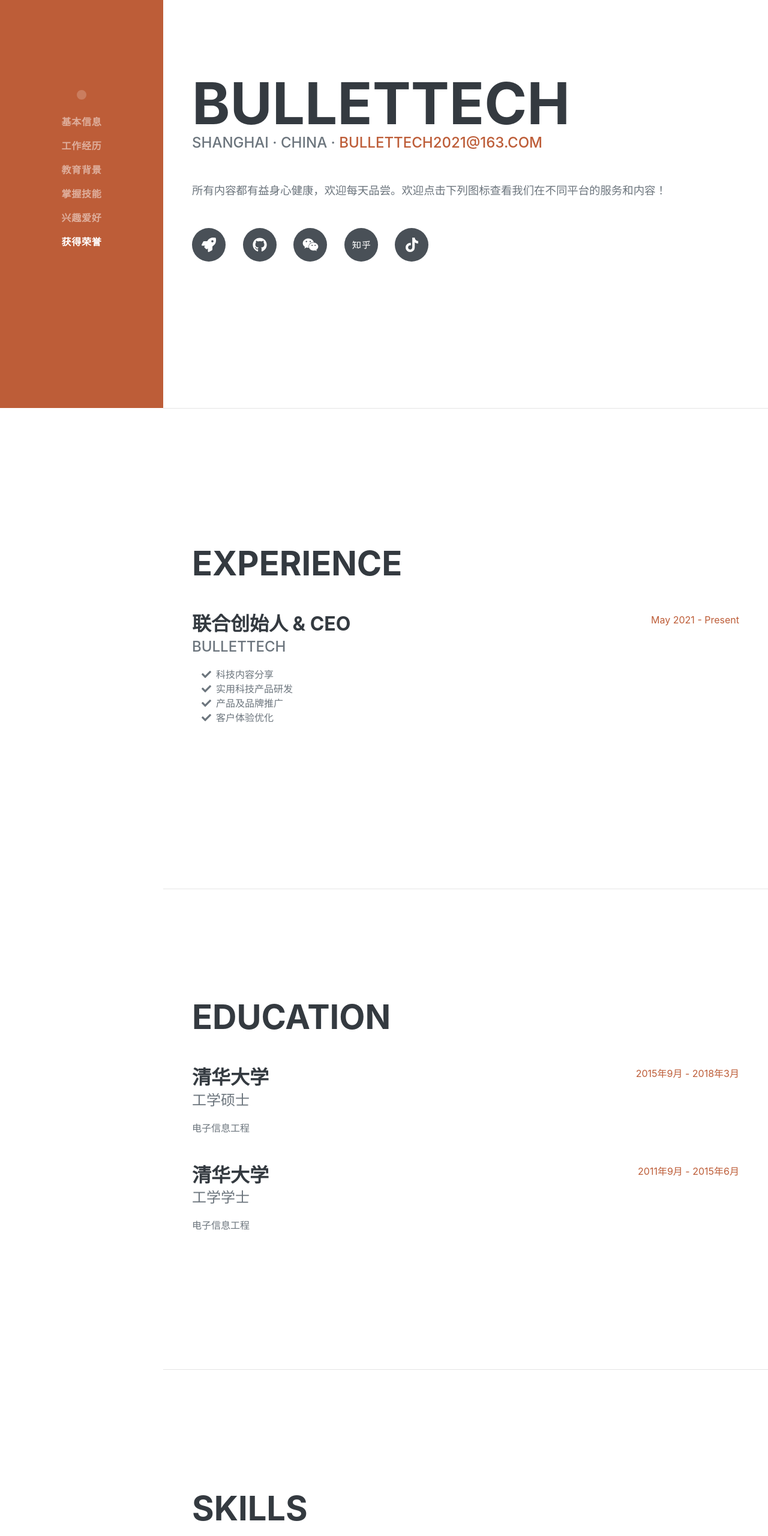
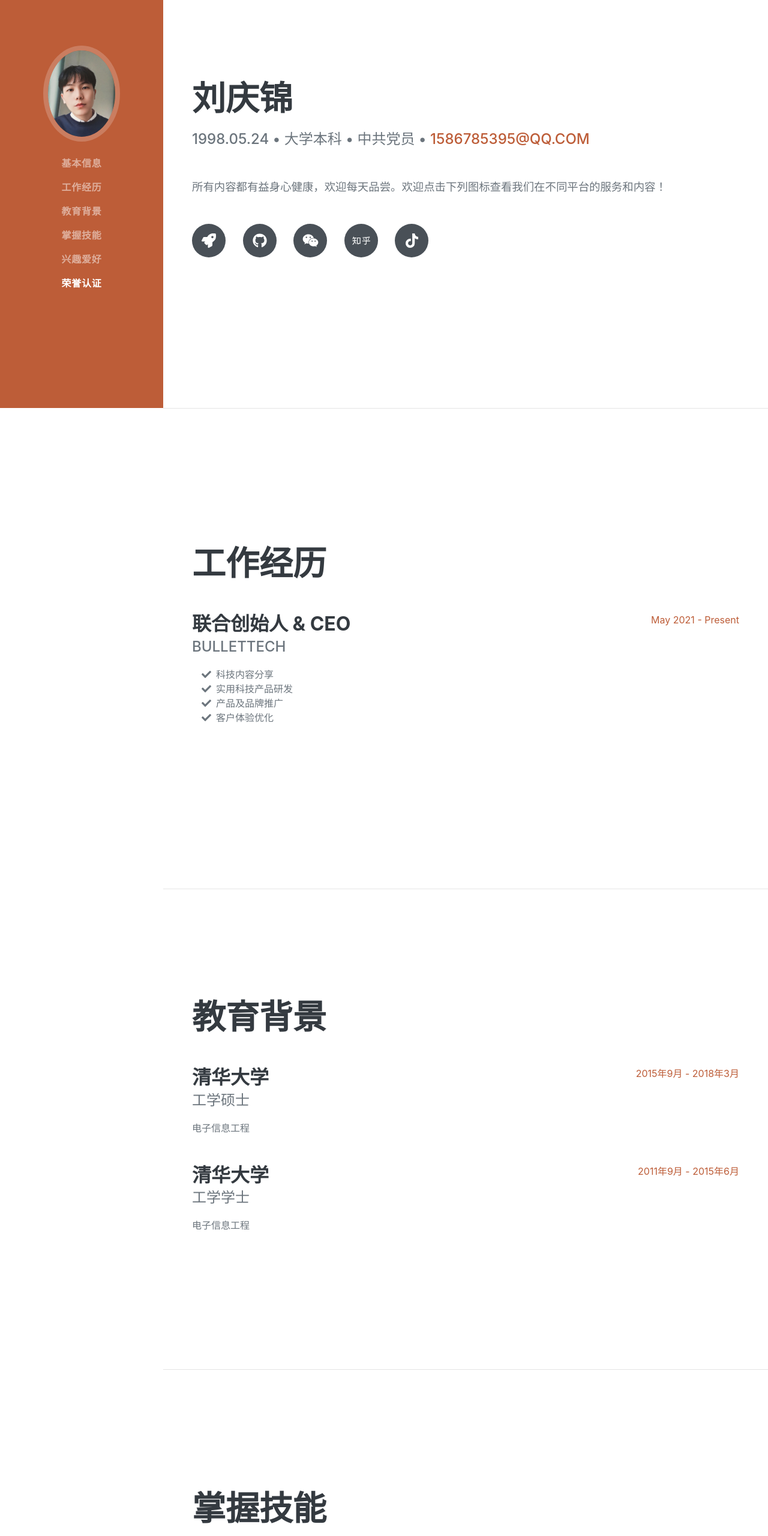
Before and after one commit to lqingjin/cv, a plain HTML site: page home/index.html in a window 1280 px wide. Shown: the part 120-2680 px from the top of the page at 60% size. Drawn offline with nearby package versions, Linux system fonts and the light colour scheme; a web font is replaced by a local one.

Commit message:
更新个人信息

```diff
--- a/home/index.html
+++ b/home/index.html
@@ -6,7 +6,7 @@
     <meta name="viewport" content="width=device-width, initial-scale=1, shrink-to-fit=no" />
     <meta name="description" content="" />
     <meta name="author" content="" />
-    <title>Resume - BulletTech</title>
+    <title>个人简历</title>
     <link rel="icon" type="image/x-icon" href="assets/img/favicon.ico" />
     <!-- Font Awesome icons (free version)-->
     <script src="https://use.fontawesome.com/releases/v5.13.0/js/all.js" crossorigin="anonymous"></script>
@@ -22,9 +22,9 @@
     <!-- Navigation-->
     <nav class="navbar navbar-expand-lg navbar-dark bg-primary fixed-top" id="sideNav">
         <a class="navbar-brand js-scroll-trigger" href="#page-top">
-            <span class="d-block d-lg-none">刘庆锦</span>
+            <span class="d-block d-lg-none">关于我的</span>
             <span class="d-none d-lg-block"><img class="img-fluid img-profile rounded-circle mx-auto mb-2"
-                    src="assets/img/BulletTech_White.jpeg" alt="" /></span>
+                    src="assets/img/photo.jpg" alt="刘庆锦" /></span>
         </a>
         <button class="navbar-toggler" type="button" data-toggle="collapse" data-target="#navbarSupportedContent"
             aria-controls="navbarSupportedContent" aria-expanded="false" aria-label="Toggle navigation"><span
@@ -36,7 +36,7 @@
                 <li class="nav-item"><a class="nav-link js-scroll-trigger" href="#education">教育背景</a></li>
                 <li class="nav-item"><a class="nav-link js-scroll-trigger" href="#skills">掌握技能</a></li>
                 <li class="nav-item"><a class="nav-link js-scroll-trigger" href="#interests">兴趣爱好</a></li>
-                <li class="nav-item"><a class="nav-link js-scroll-trigger" href="#awards">获得荣誉</a></li>
+                <li class="nav-item"><a class="nav-link js-scroll-trigger" href="#awards">荣誉认证</a></li>
             </ul>
         </div>
     </nav>
@@ -45,11 +45,12 @@
         <!-- About-->
         <section class="resume-section" id="about">
             <div class="resume-section-content">
-                <h1 class="mb-0">
-                    BulletTech
-                </h1>
+                <h2 class="mb-0">
+                    刘庆锦
+                </h2>
+                <p></p>
                 <div class="subheading mb-5">
-                    Shanghai · China · <a href="mailto:name@email.com">BulletTech2021@163.com</a>
+                    1998.05.24 • 大学本科 • 中共党员 • <a href="mailto:name@email.com">1586785395@qq.com</a>
                 </div>
                 <p class="lead mb-5">所有内容都有益身心健康，欢迎每天品尝。欢迎点击下列图标查看我们在不同平台的服务和内容！</p>
                 <div class="social-icons">
@@ -71,7 +72,7 @@
         <!-- Experience-->
         <section class="resume-section" id="experience">
             <div class="resume-section-content">
-                <h2 class="mb-5">Experience</h2>
+                <h2 class="mb-5">工作经历</h2>
                 <div class="d-flex flex-column flex-md-row justify-content-between mb-5">
                     <div class="flex-grow-1">
                         <h3 class="mb-0">联合创始人 & CEO</h3>
@@ -105,7 +106,7 @@
         <!-- Education-->
         <section class="resume-section" id="education">
             <div class="resume-section-content">
-                <h2 class="mb-5">Education</h2>
+                <h2 class="mb-5">教育背景</h2>
                 <div class="d-flex flex-column flex-md-row justify-content-between mb-5">
                     <div class="flex-grow-1">
                         <h3 class="mb-0">清华大学</h3>
@@ -128,7 +129,7 @@
         <!-- Skills-->
         <section class="resume-section" id="skills">
             <div class="resume-section-content">
-                <h2 class="mb-5">Skills</h2>
+                <h2 class="mb-5">掌握技能</h2>
                 <div class="subheading mb-3">编程语言和技能</div>
                 <ul class="list-inline dev-icons">
                     <li class="list-inline-item"><i class="fab fa-python"></i></li>
@@ -166,7 +167,7 @@
         <!-- Interests-->
         <section class="resume-section" id="interests">
             <div class="resume-section-content">
-                <h2 class="mb-5">Interests</h2>
+                <h2 class="mb-5">兴趣爱好</h2>
                 <p>摄影、篮球、阅读、编程</p>
             </div>
         </section>
@@ -174,7 +175,7 @@
         <!-- Awards-->
         <section class="resume-section" id="awards">
             <div class="resume-section-content">
-                <h2 class="mb-5">Awards & Certifications</h2>
+                <h2 class="mb-5">荣誉认证</h2>
                 <ul class="fa-ul mb-0">
                     <li>
                         <span class="fa-li"><i class="fas fa-trophy text-warning"></i></span>
```
Also changed, not shown: home/assets/img/photo.jpg (added).
